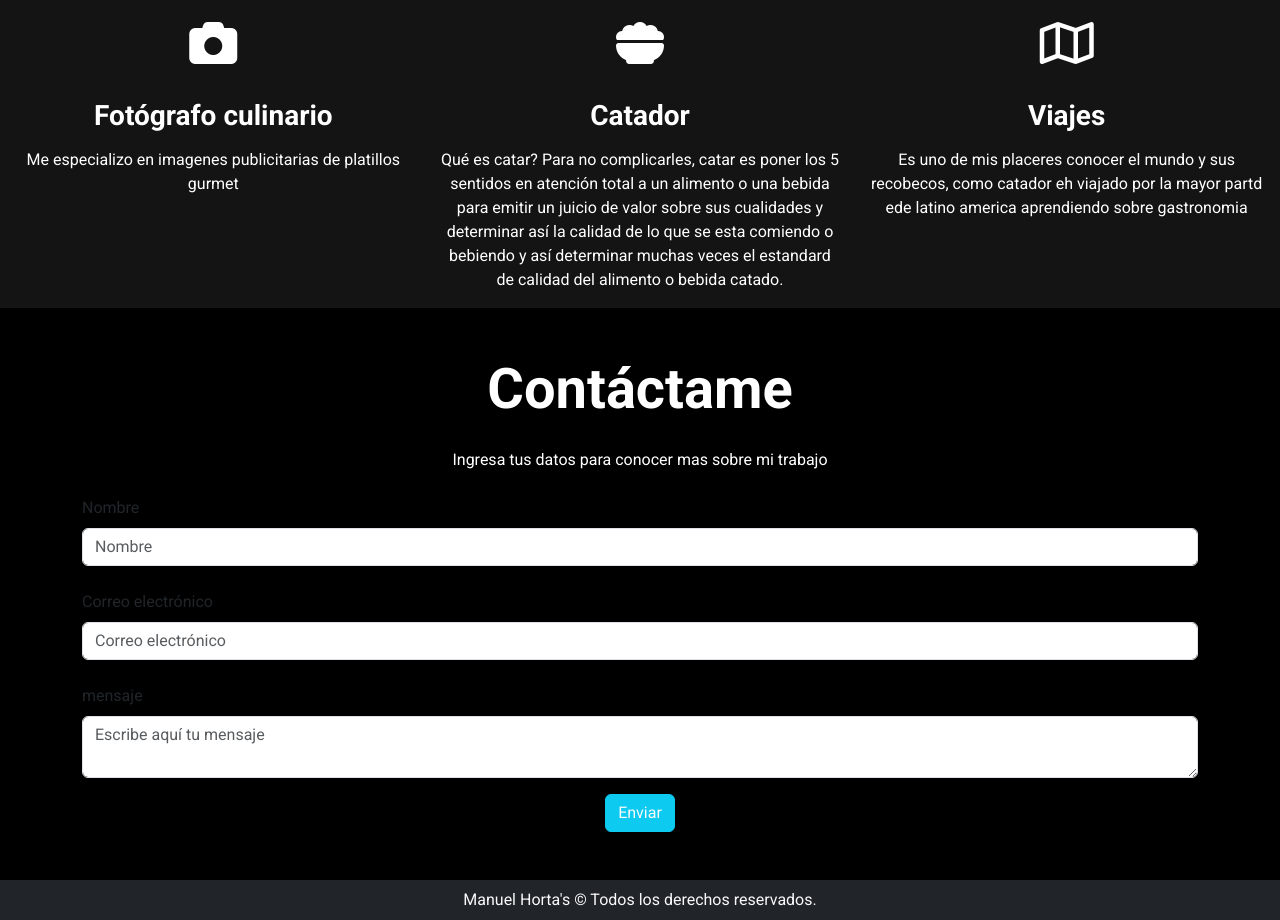
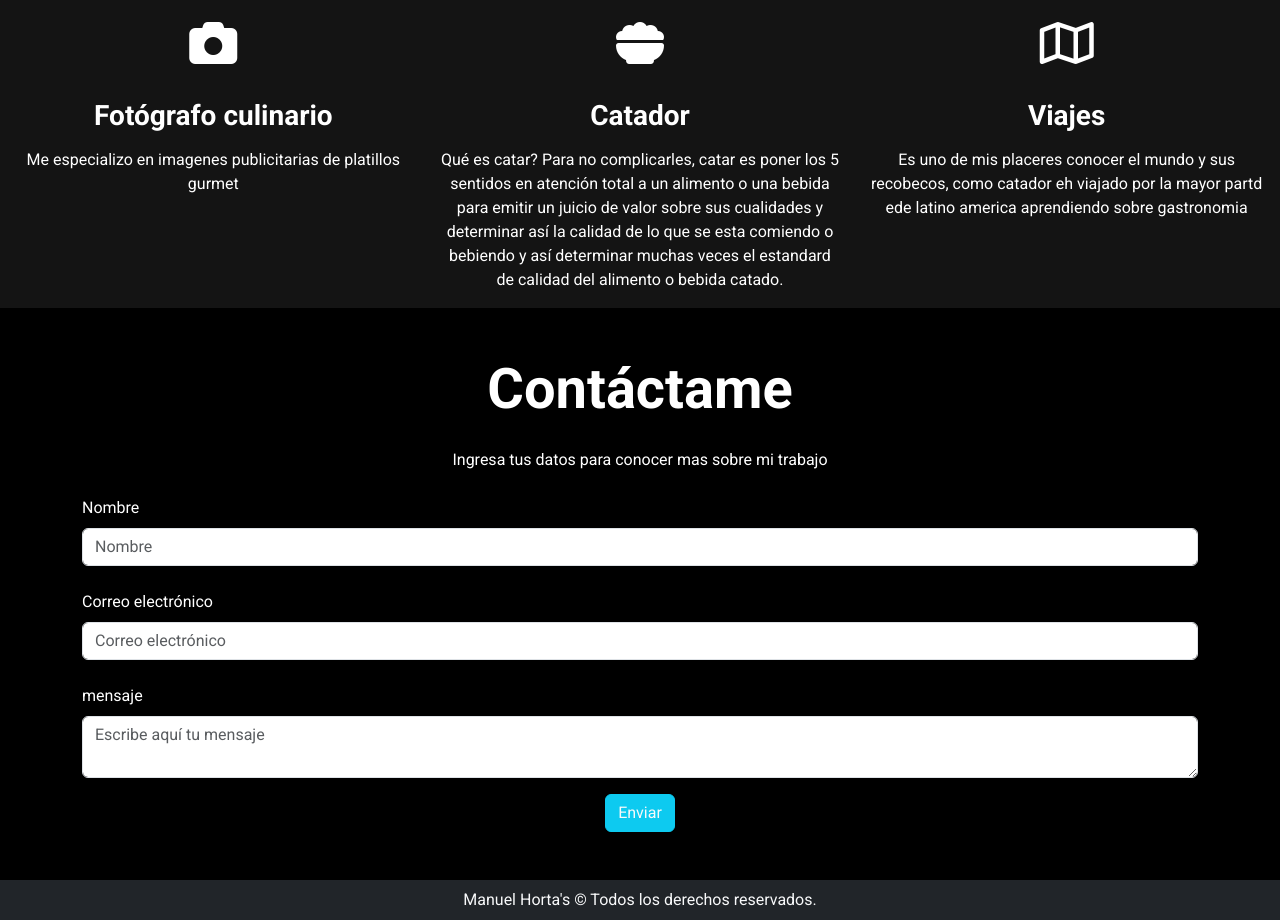
Before and after one commit to richiips/Proyecto6-de-Manuel, a plain HTML site: page index.html in a window 1280 px wide. Shown: the part 722-1642 px from the top of the page. Drawn offline with nearby package versions, Linux system fonts and the light colour scheme.

Commit message:
Cambio de color en el texto de contacto

```diff
--- a/index.html
+++ b/index.html
@@ -125,17 +125,17 @@
 
       <form>
         <div class="form-group mb-4">
-          <label class="mb-2">Nombre</label>
+          <label class="mb-2 text-white">Nombre</label>
           <input class="form-control" placeholder="Nombre" />
         </div>
 
         <div class="form-group mb-4">
-          <label class="mb-2">Correo electrónico</label>
+          <label class="mb-2 text-white">Correo electrónico</label>
           <input class="form-control" placeholder="Correo electrónico" />
         </div>
 
         <div class="form-group">
-          <label class="mb-2">mensaje</label>
+          <label class="mb-2 text-white">mensaje</label>
           <textarea
             class="form-control"
             placeholder="Escribe aquí tu mensaje"
```
